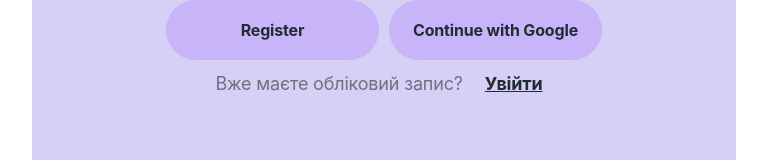
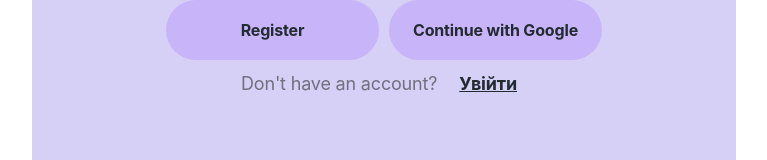
Before and after one commit to PetroMazuryk/water-control-frontend, a React (Vite) app: page /water-control-frontend/register in a window 1280 px wide. Shown: the part 578-738 px from the top of the page, without its empty margins (256-1023 px from the left). Built offline with nearby package versions, Linux system fonts and the light colour scheme; no server answers; what @reactour/tour would draw is missing.

Commit message:
add translation footer text for registration form

```diff
--- a/src/pages/RegisterPage/RegisterPage.jsx
+++ b/src/pages/RegisterPage/RegisterPage.jsx
@@ -2,17 +2,20 @@ import AdvantagesSection from '../../components/AdvantagesSection/AdvantagesSect
 import FormWrapper from '../../components/FormWrapper/FormWrapper';
 import FormRegister from '../../components/FormRegister/FormRegister';
 import FormFooter from '../../components/FormFooter/FormFooter';
+import { useTranslation } from 'react-i18next';
 
 import css from './RegisterPage.module.css';
 
 const RegisterPage = () => {
+  const { t } = useTranslation();
+
   return (
     <div className={css.registerPage}>
       <FormWrapper>
         <FormRegister />
         <FormFooter
           link="/login"
-          text="Вже маєте обліковий запис?"
+         text={t('footerText')}
           linkName="Увійти"
         />
       </FormWrapper>
```
